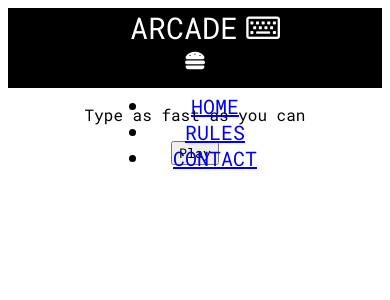
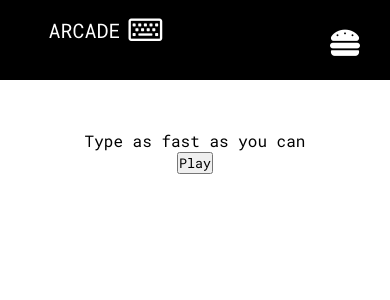
Before and after one commit to Ellezique/Arcade-Secretary-as-deployed, a React (Create React App) app: page / in a window 390 px wide. Shown: the top 300 px of the page. Built offline with nearby package versions, Linux system fonts and the light colour scheme.

Commit message:
Most navbar styling complete but typewriter logo is not showing

```diff
--- a/src/App.css
+++ b/src/App.css
@@ -4,9 +4,12 @@
 
 * {
     font-family: 'Roboto Mono', monospace;
+    box-sizing: border-box;
+    margin: 0;
+    padding: 0;
   }
 
-
+ /*GAME ON HOME PAGE*/
   .App {
       font-family: sans-serif;
       text-align: center;
@@ -17,7 +20,7 @@
       text-transform: uppercase;
     }
     .wait-char {
-      opacity: 0.1;
+      opacity: 0.4;
     }
     .red {
       opacity: 1;
@@ -30,53 +33,152 @@
 /*------------------------------------------------------------------*/
 
 .navbar {
+    z-index: 1000;
     display: flex;
     justify-content: center;
     align-items: center;
+    height: 80px;
+    max-width: 100vw;
+    font-size:20px;
+    top: 0;
     background: black;
-    height: 80px;
-    font-size: 20px;
-    max-width: 100vw;
-    z-index: 1000;
+    color: white;
     position: sticky;
-    top: 0;
+    margin-bottom: 50px;
 }
 
 .navbar-container {
-    justify-content: left;
-    text-decoration: none;
-    cursor: pointer;
+    display: flex;
+    justify-content: center;
+    align-items: center;
     height: 80px;
     max-width: 1200px;
 }
 
 .logo-section {
+    display: flex;
+    justify-content: left;
     align-items: center;
+    margin-left: 20px;
     text-decoration: none;
-    font-size: 30px;
-    margin-left: 20px;
     color: white;
+    cursor: pointer;
 }
-.typewriter {
 
+.logo-section:hover {
+    color: lightgrey;
 }
+
+/* .typewriter {
+
+} */
 
 .fa-keyboard {
     margin-left: 8px;
+    font-size: 30px;
+}
+
+/*hide burger-icon when outside mobile view*/
+.icon {
+    display: none;
+}
+
+.fa-gulp {
+    font-size: 40px;
+    color: red;
 }
 
 .fa-hamburger {
     color: white;
 }
 
-.fa-gulp {
-    color: red;
-    font-size: 40px;
+.nav-menu {
+    display: grid;
+    grid-template-columns: repeat(4, auto);
+    grid-gap: 30px;
+    justify-content: right;
+    margin-right: 20px;
+    text-align: center;
+    list-style: none;
+    width: 60vw;
+}
+
+/* .nav-item {
+
+} */
+
+.nav-links {
+    display: flex;
+    align-items: center;
+    height: 75px;
+    padding: 20px;
+    color: white;
+    text-decoration: none;
+}
+
+.nav-links:hover {
+    border: 3.5px solid white;
+    color: lightgrey;
   }
 
-T.menu-icon {
-    display: none;
+/*Mobile view*/
+@media screen and (max-width: 960px) {
+    .navbar {
+        position:relative;
+    }
+
+    .nav-menu {
+    position: absolute;
+    display: flex;
+    flex-direction: column;
+    width: 100%;
+    height: auto;
+    top: 80px;
+    left: -100%;
+    transition: all 0.5s ease;
+    }
+
+    .nav-menu.active {
+        z-index: 1;
+        left: 0;
+        background: #252525;
+    }
+
+    .nav-links {
+        display: flex;
+        justify-content: center;
+        align-items: center;
+      }
+
+    .nav-links:hover {
+        background-color: white;
+        color: #252525;
+    }
+
+    .logo-section {
+        position: absolute;
+        top: 0;
+        left: 0;
+        transform: translate(25%, 50%);
+    }
+
+    .icon {
+        display: block;
+        position: absolute;
+        top: 0;
+        right: 0;
+        transform: translate(-100%, 60%);
+        font-size: 30px;
+        cursor: pointer;
+    }
+
+    /*ADD OTHER MEDIA BREAKS INFO HERE*/
+    /* game word size on mobile */
+    .word {
+        font-size: 60px;
+    }
 }
+
 /*//////////////////////////////////////////////////////////////////*/
 /*   HOME PAGE & GAME  */
 /*------------------------------------------------------------------*/
--- a/src/Components/NavBar.js
+++ b/src/Components/NavBar.js
@@ -8,14 +8,15 @@ function NavBar() {
     const closeBurgerMenu = () => setClick(false)
 
     return (
+        <>
         <nav className="navbar">
             <div className="navbar-container">
                 <Link to='/' className="logo-section">
-                 <i className="typewriter" src="./public/typewriterlogo.png"/>
+                 <i className="typewriter" src="./typewriter.png"/>
                   ARCADE
                  <i class="far fa-keyboard"/>
                 </Link>
-                <div className='menu-icon' onClick={handleClick}>
+                <div className='icon' onClick={handleClick}>
                     <i className={click ? 'fab fa-gulp' : 'fas fa-hamburger'} />
                 </div>
                 <ul className={click ? 'nav-menu active' : 'nav-menu'}>
@@ -37,6 +38,7 @@ function NavBar() {
                 </ul>
             </div>
         </nav>
+        </>
     )
 }
 
```
Also changed, not shown: public/images/typewriter.png (renamed from public/typewriterlogo.png).
